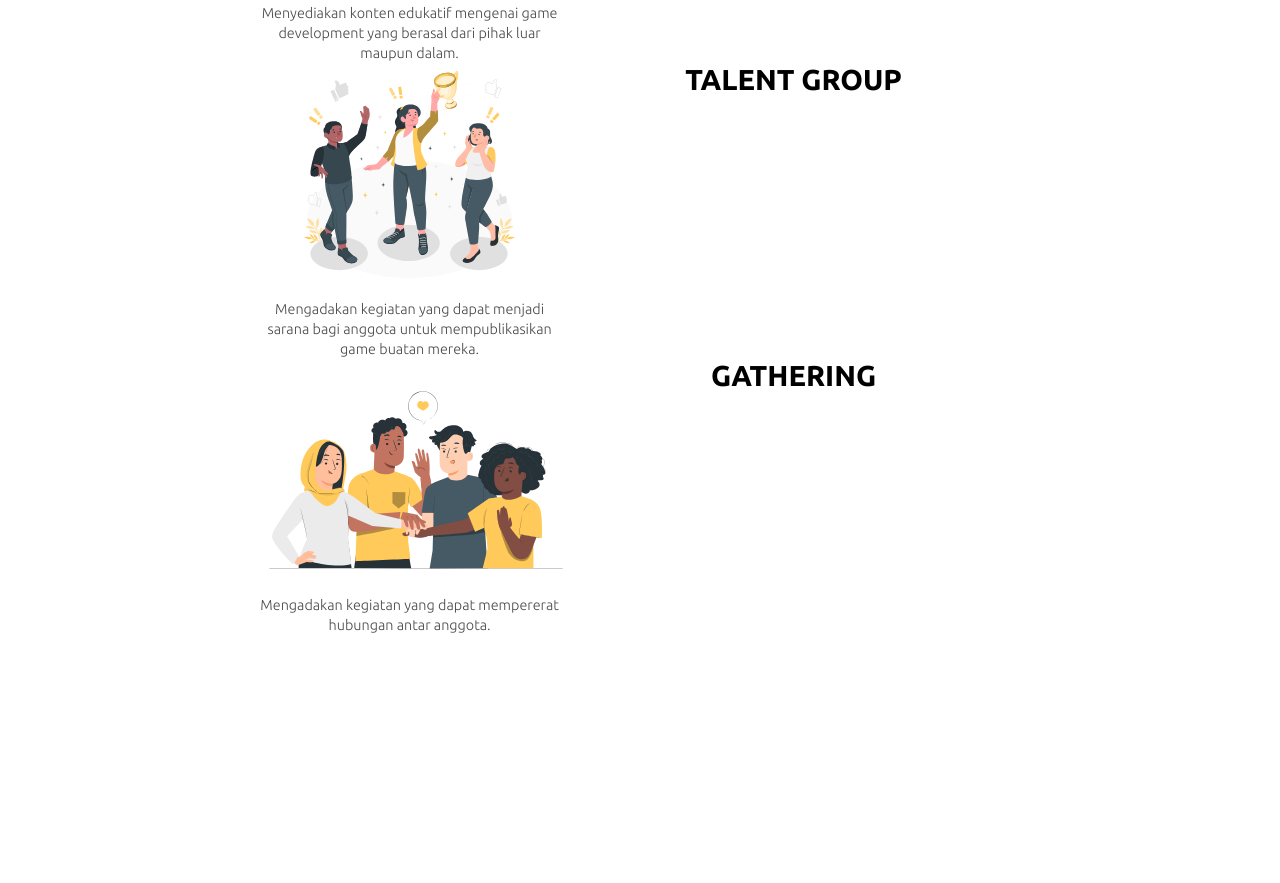
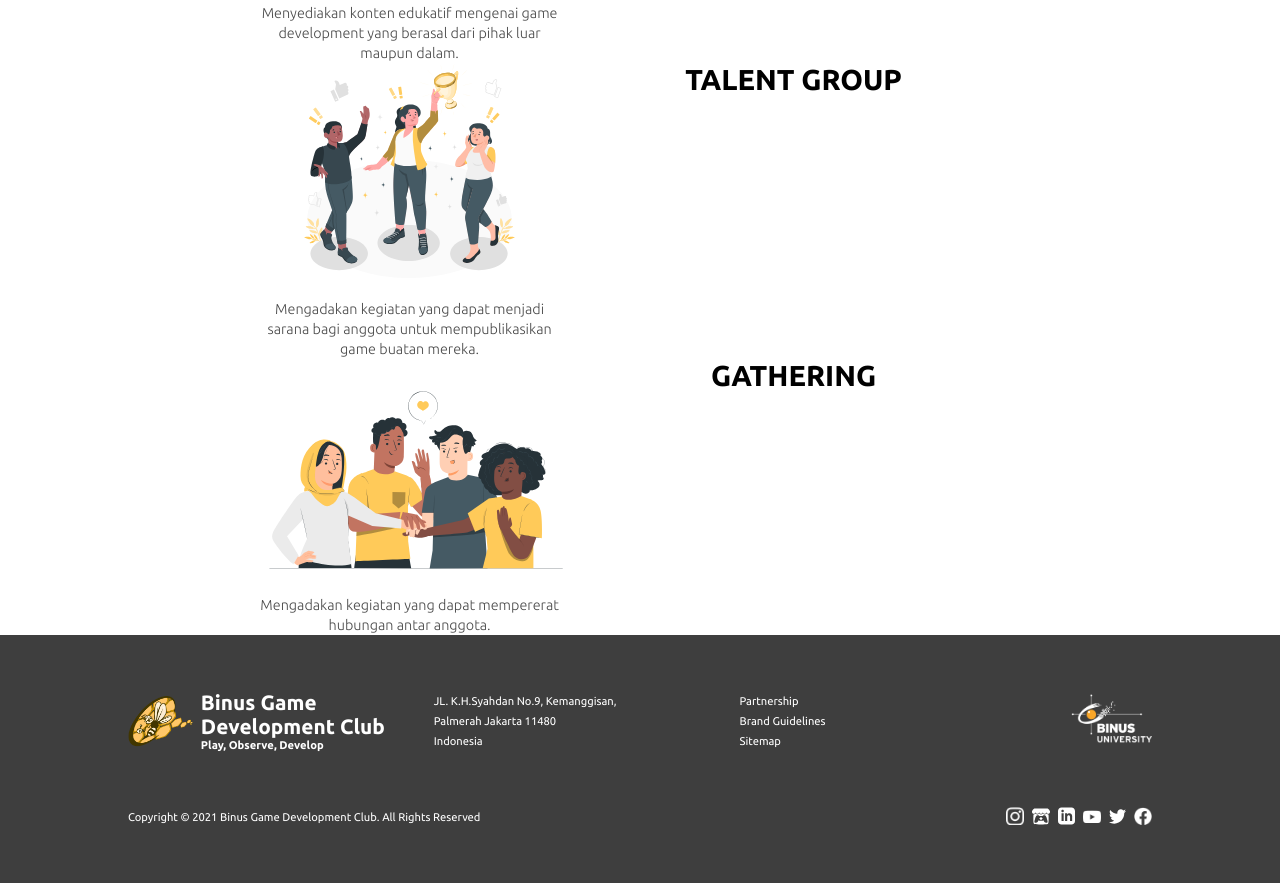
Before and after one commit to binusgamedevclub/bgdcwebsite, a website: page about.html in a window 1280 px wide. Shown: the part 1999-2882 px from the top of the page. Before the commit the page ends 2634 px from the top, so only its background shows below. Drawn offline with Linux system fonts and the light colour scheme.

Commit message:
added footer on about us page

```diff
--- a/about.html
+++ b/about.html
@@ -137,5 +137,44 @@
       </section>
 
     </main>
+    <footer class="footer">
+      <div class="footer__info">
+        <div class="footer__content">
+          <div class="footer__detail">
+            <div class="footer__BGDC">
+              <img src="assets/img/logo.png"/>
+              <div class="footer__BGDC__text">
+                <h1>Binus Game Development Club</h1>
+                <h2>Play, Observe, Develop</h2>
+              </div>
+            </div>
+            <div class="footer__address">
+              <div>JL. K.H.Syahdan No.9, Kemanggisan,</div>
+              <div>Palmerah Jakarta 11480</div>
+              <div>Indonesia</div>
+            </div>
+            <div class="footer__link">
+              <a href="#">Partnership</a>
+              <a href="#">Brand Guidelines</a>
+              <a href="#">Sitemap</a>
+            </div>
+          </div>
+          <img src="assets/img/logo-binus.png"/>
+
+        </div>
+        <div class="footer__others">
+          <p>Copyright &copy; 2021 Binus Game Development Club. All Rights Reserved</p>
+          <div class="footer__soc-med">
+           <a href="#"><img src="assets/img/sos-med/insta.png"/></a>
+           <a href="#"><img src="assets/img/sos-med/itch.svg"/></a>
+          <a href="#"><img src="assets/img/sos-med/linkedin.svg"/></a>
+          <a href="#"><img src="assets/img/sos-med/yt.png"/></a>
+          <a href="#"><img src="assets/img/sos-med/twitter.svg"/></a>
+          <a href="#"><img src="assets/img/sos-med/facebook.png"/></a>
+          </div>
+        </div>
+      </div>
+
+    </footer>
   </body>
 </html>
```
